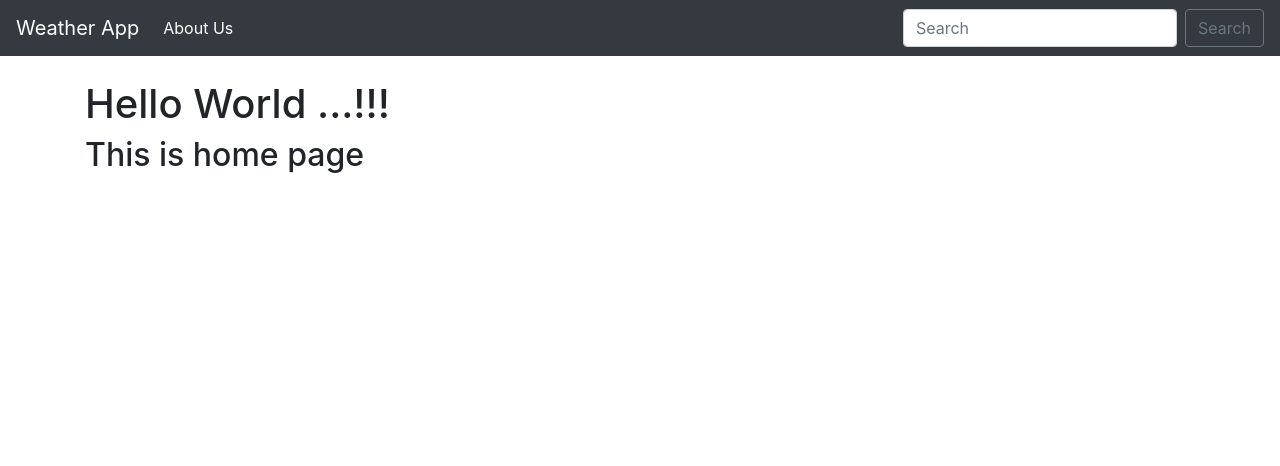
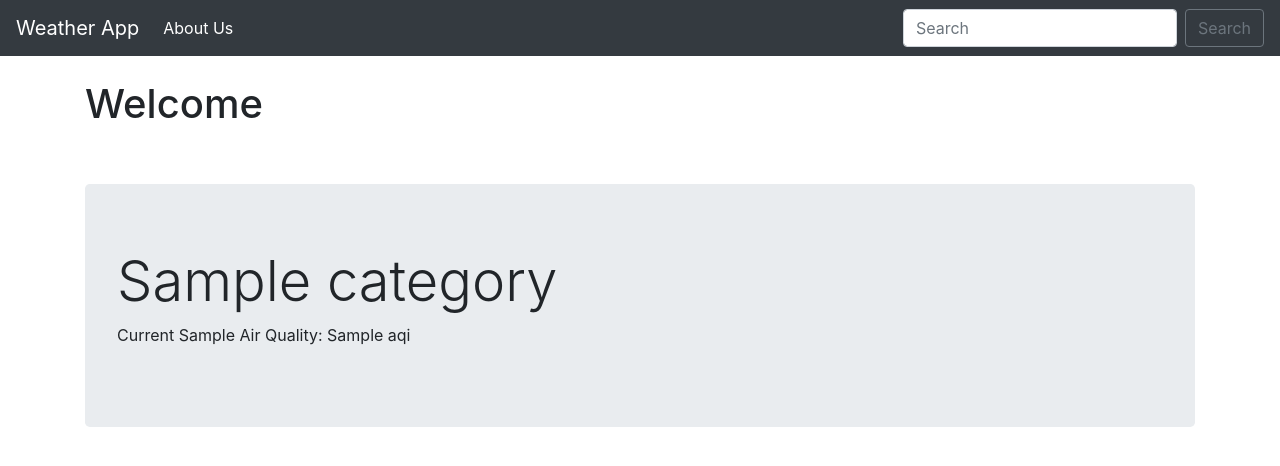
Before and after one commit to RasulaMakbul/WeatherDjango, a Django app: template lookup/templates/home.html in a window 1280 px wide. Shown: the top 466 px of the page. Run offline with Django 3.2, Linux system fonts and the light colour scheme; the template is opened without the code that fills it: most values are stand-ins (such as "Sample title", 1, 10 or a date in 2020); some libraries are stand-ins or nearby versions.

Commit message:
2nd push

```diff
--- a/lookup/templates/home.html
+++ b/lookup/templates/home.html
@@ -2,7 +2,29 @@
 
 {% block content %}
 
-<h1>Hello World ...!!!</h1>
-<h2>This is home page</h2>
+<h1>Welcome</h1>
+<br>
+
+
+
+
+<br>
+
+{% if api %}
+    {% if api == "Error..." %}
+        There was an error. please try again
+    {% else %}
+        <div class="jumbotron">
+            <h1 class="display-4">{{ api.0.Category.Name }}</h1>
+            <!-- <hr class="my-4"> -->
+            <p>Current {{ api.0.ReportingArea }} Air Quality: {{ api.0.AQI }}</p>
+            <!-- <a class="btn btn-primary btn-lg" href="#" role="button">Learn more</a> -->
+        </div>
+        <br>
+    {% endif %}
+
+{% endif %}
+
+
 
 {% endblock %}
```
Also changed, not shown: lookup/views.py (+14 -1 lines).
